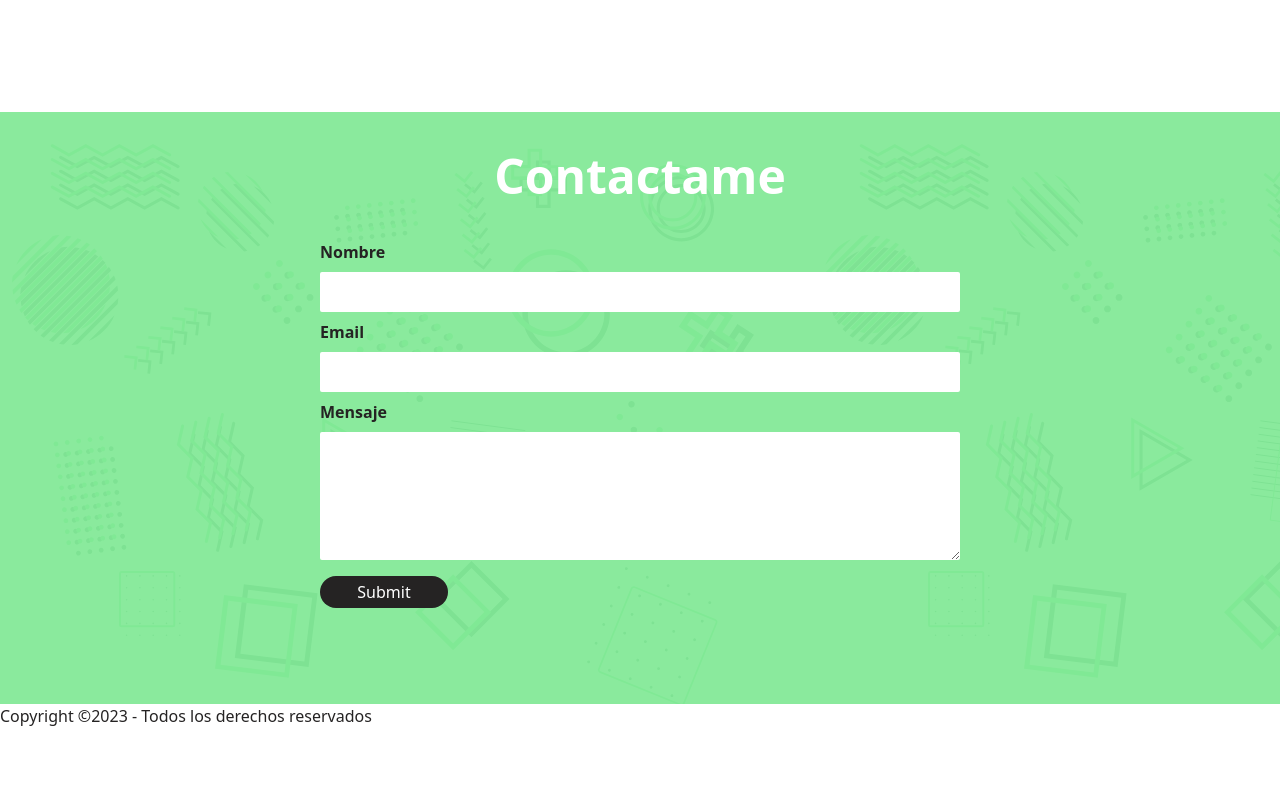
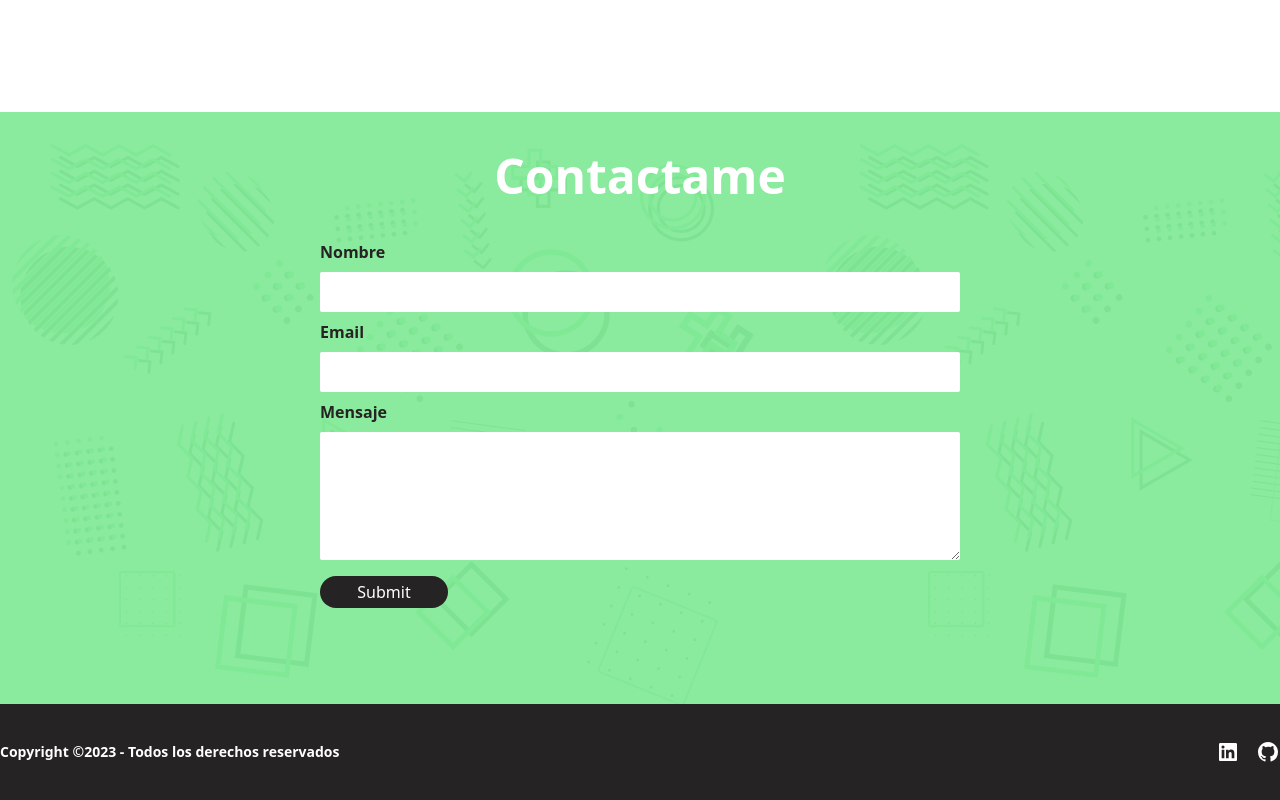
Before and after one commit to julioxr/porfolio, a Next.js app: page / in a window 1280 px wide. Shown: the part 2805-3605 px from the top of the page. Before the commit the page ends 3533 px from the top, so only its background shows below. Built offline with nearby package versions, Linux system fonts and the light colour scheme.

Commit message:
Se dio estilos al footer

```diff
--- a/src/components/footer/MainFooter.jsx
+++ b/src/components/footer/MainFooter.jsx
@@ -1,9 +1,19 @@
 import React from "react";
+import SocialsHero from "./SocialsFooter";
 
 const MainFooter = () => {
     return (
-        <footer>
-            <p>Copyright ©2023 - Todos los derechos reservados</p>
+        <footer className="h-24 bg-night text-white">
+            <div className="container mx-auto flex justify-between items-center h-full">
+                <div>
+                    <p className="font-semibold text-sm">
+                        Copyright ©2023 - Todos los derechos reservados
+                    </p>
+                </div>
+                <div>
+                    <SocialsHero />
+                </div>
+            </div>
         </footer>
     );
 };
--- a/src/components/hero/MainHero.jsx
+++ b/src/components/hero/MainHero.jsx
@@ -1,6 +1,5 @@
 import React from "react";
 import Image from "next/image";
-import SocialsHero from "./SocialsHero";
 import StackHero from "./StackHero";
 
 const MainHero = () => {
@@ -21,7 +20,6 @@ const MainHero = () => {
                                 , un desarrollador web apasionado que vive en
                                 Argentina, Buenos Aires.
                             </p>
-                            {/* <SocialsHero /> */}
                             <button className="py-1 px-3 w-32 bg-celadon text-night rounded-full mt-2">
                                 Contactame
                             </button>
```
Also changed, not shown: src/components/footer/SocialsFooter.jsx (renamed from src/components/hero/SocialsHero.jsx).
